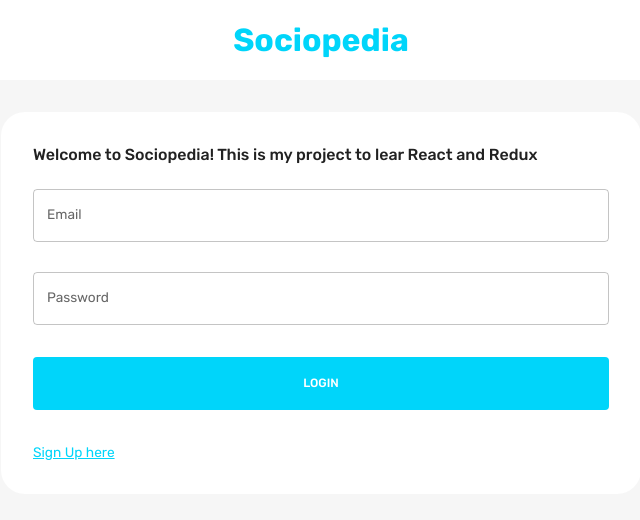
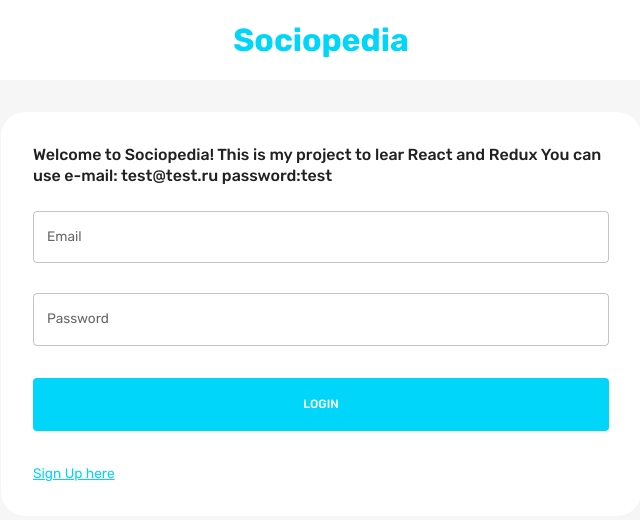
Before and after one commit to LinaKv/Fullstack-App, a React (Create React App) app in the folder client/: page / in a window 1280 px wide. Shown: the top 520 px of the page, without its empty margins (319-959 px from the left). Built offline with nearby package versions, Linux system fonts and the light colour scheme.

Commit message:
Add mems and some logic

```diff
--- a/client/src/scenes/loginPage/index.jsx
+++ b/client/src/scenes/loginPage/index.jsx
@@ -37,7 +37,8 @@ function LoginPage() {
             mb: "1.5rem",
           }}
         >
-          Welcome to Sociopedia! This is my project to lear React and Redux
+          Welcome to Sociopedia! This is my project to lear React and Redux You can use e-mail: test@test.ru
+          password:test
         </Typography>
         <Form />
       </Box>
--- a/client/src/scenes/widgets/PostsWidget.jsx
+++ b/client/src/scenes/widgets/PostsWidget.jsx
@@ -36,9 +36,14 @@ function PostsWidget({ userId, isProfile = false }) {
     if (isProfile) getUserPosts();
   }, [userId, isProfile]);
 
+  const reversePosts = posts.concat().reverse();
+
+  console.log(posts.concat());
   return (
     <>
-      {posts.map(
+      {reversePosts
+        // .reverse()
+        .map(
           ({
             _id,
             userId,
```
Lines whose indentation alone changed are shown as unchanged.
